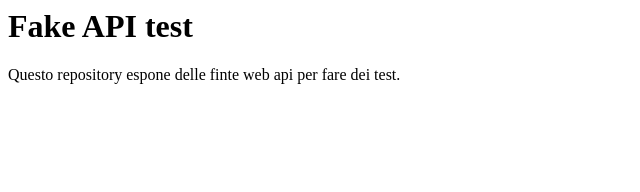
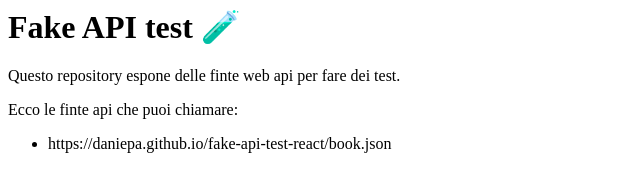
Before and after one commit to daniepa/fake-api-test-react, a plain HTML site: page index.html in a window 1280 px wide. Shown: the whole page, without its empty margins (0-640 px from the left). Drawn offline with Linux system fonts and the light colour scheme.

Commit message:
Update index.html

```diff
--- a/index.html
+++ b/index.html
@@ -1,6 +1,11 @@
 <html>
   <body>
-    <h1>Fake API test</h1>
+    <h1>Fake API test 🧪</h1>
     <p>Questo repository espone delle finte web api per fare dei test.</p>
+
+    <p>Ecco le finte api che puoi chiamare:</p>
+    <ul>
+      <li>https://daniepa.github.io/fake-api-test-react/book.json</li>
+    </ul>
   </body>
 </html>
```
